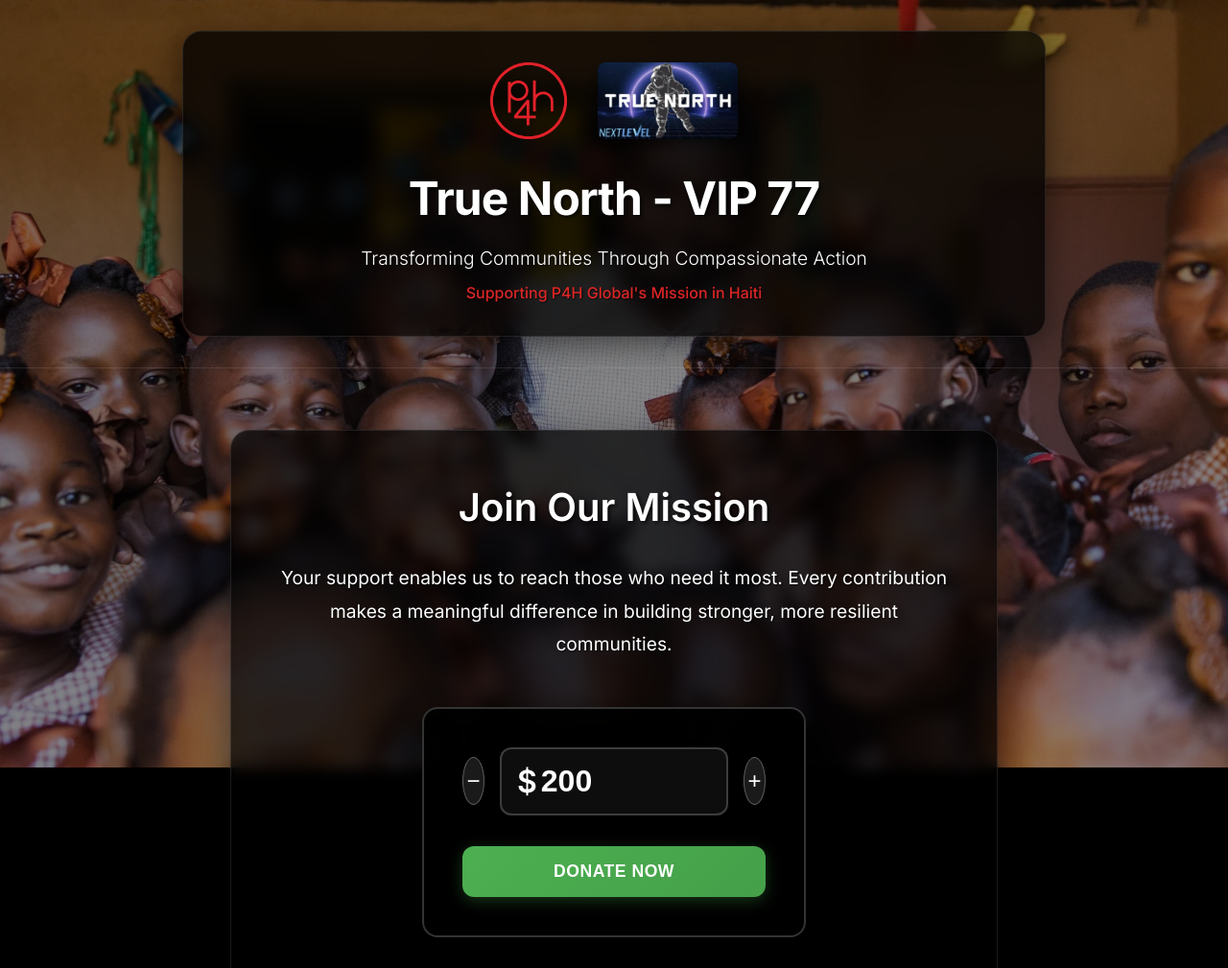
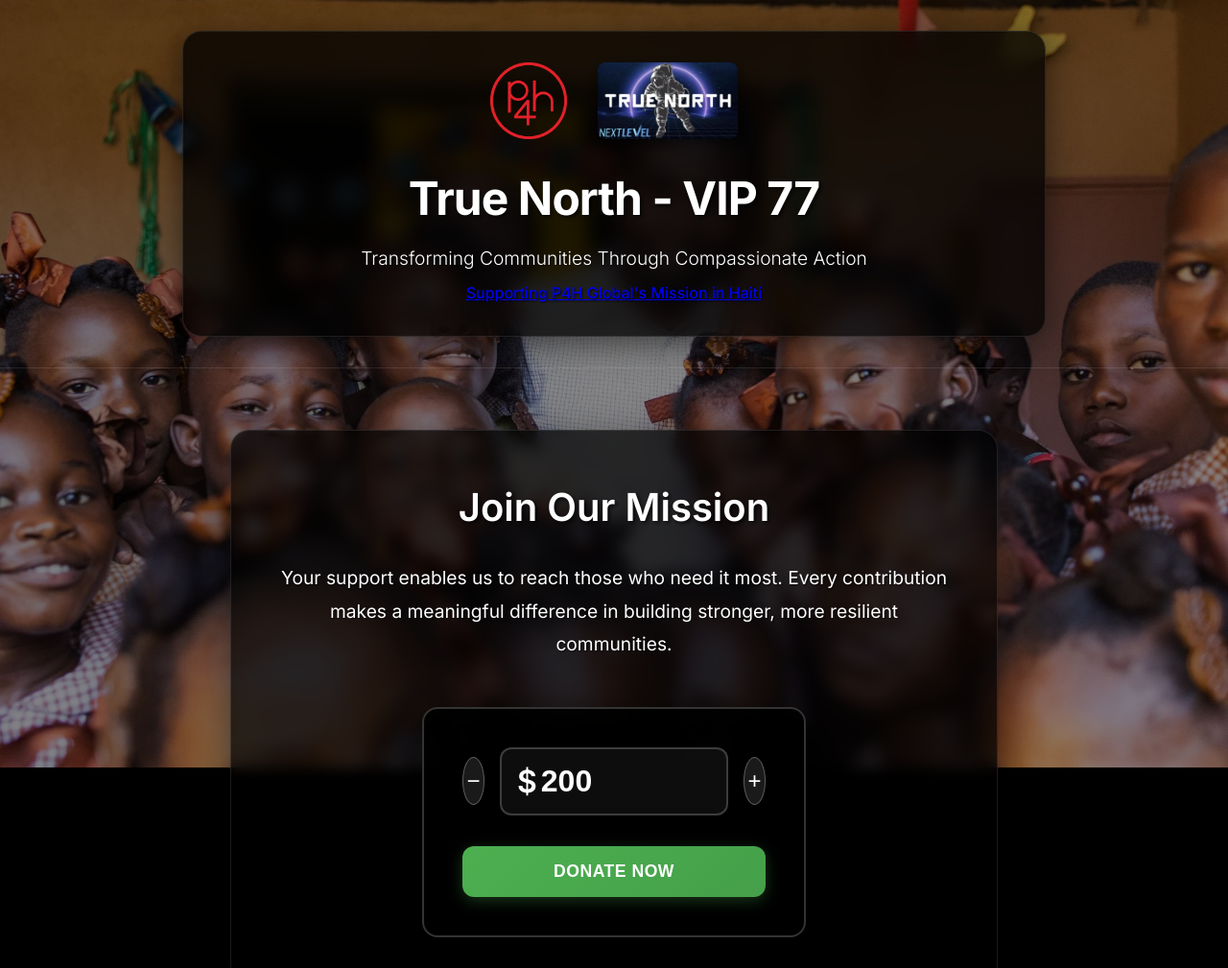
Before and after one commit to p4hglobal/nextlevel-vip77, a plain HTML site: page docs/index.html in a window 1280 px wide. Shown: the top 1009 px of the page at 96% size. Drawn offline with Linux system fonts and the light colour scheme.

Commit message:
add link to p4h global site

```diff
--- a/docs/index.html
+++ b/docs/index.html
@@ -6,6 +6,14 @@
     <meta name="description" content="True North - VIP 77 Campaign: Support our mission to transform communities through compassionate action">
     <meta name="keywords" content="donation, charity, humanitarian, True North, NextLevel">
     <title>True North - VIP 77 Campaign</title>
+
+    <!-- Favicon - P4H Global Logo -->
+    <link rel="icon" type="image/png" sizes="32x32" href="./images/p4h-logo.png">
+    <link rel="icon" type="image/png" sizes="16x16" href="./images/p4h-logo.png">
+    <link rel="shortcut icon" type="image/png" href="./images/p4h-logo.png">
+    <link rel="apple-touch-icon" sizes="180x180" href="./images/p4h-logo.png">
+    <meta name="theme-color" content="#dc2626">
+
     <link rel="stylesheet" href="./styles/main.css">
     <style>
         /* Inline font fallback for offline use */
@@ -30,7 +38,7 @@
                 </div>
                 <h1 class="campaign-title">True North - VIP 77</h1>
                 <p class="campaign-tagline">Transforming Communities Through Compassionate Action</p>
-                <p class="campaign-subtitle">Supporting P4H Global's Mission in Haiti</p>
+                <p class="campaign-subtitle"><a href=https://p4hglobal.org/>Supporting P4H Global's Mission in Haiti</a></p>
             </div>
         </header>
 
```
